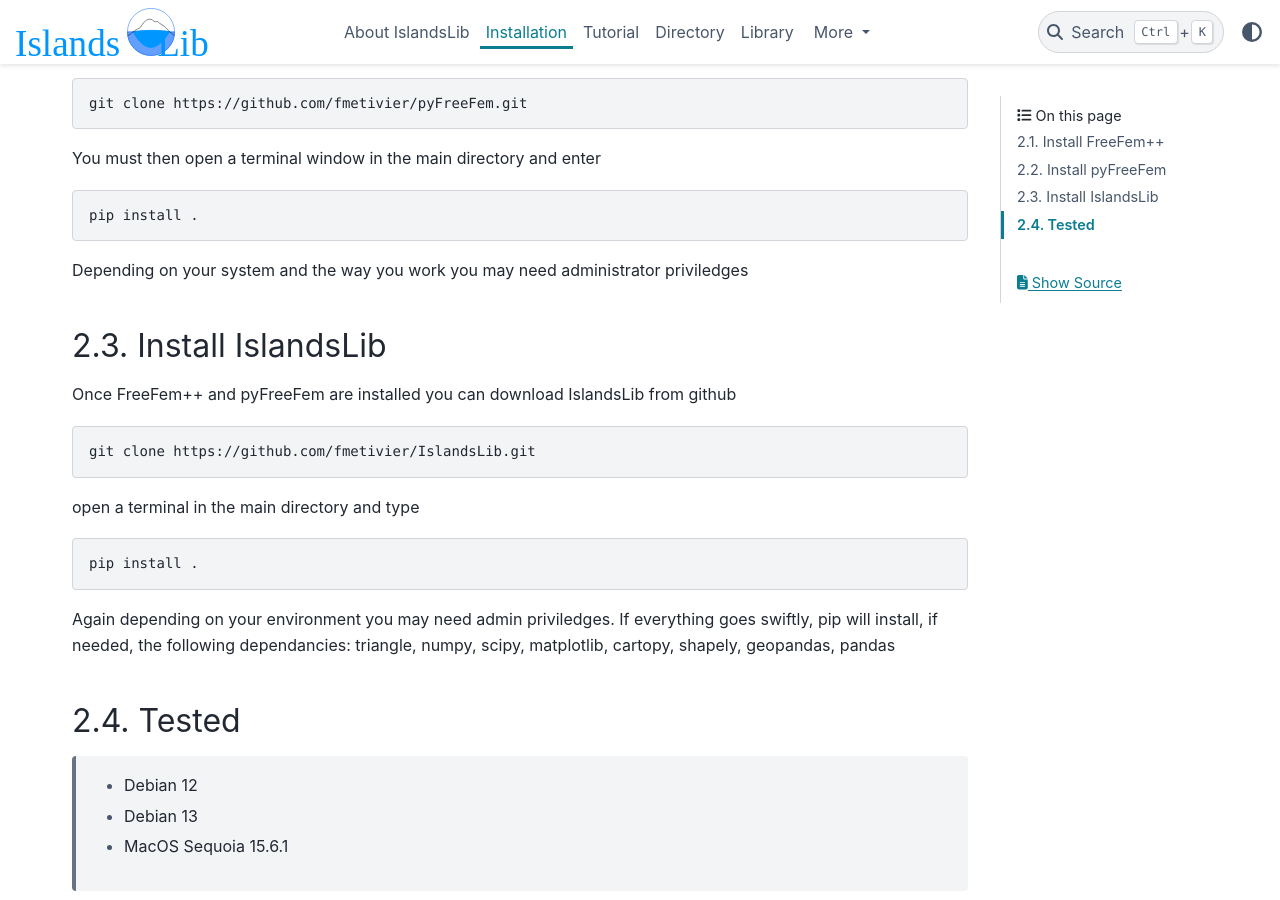
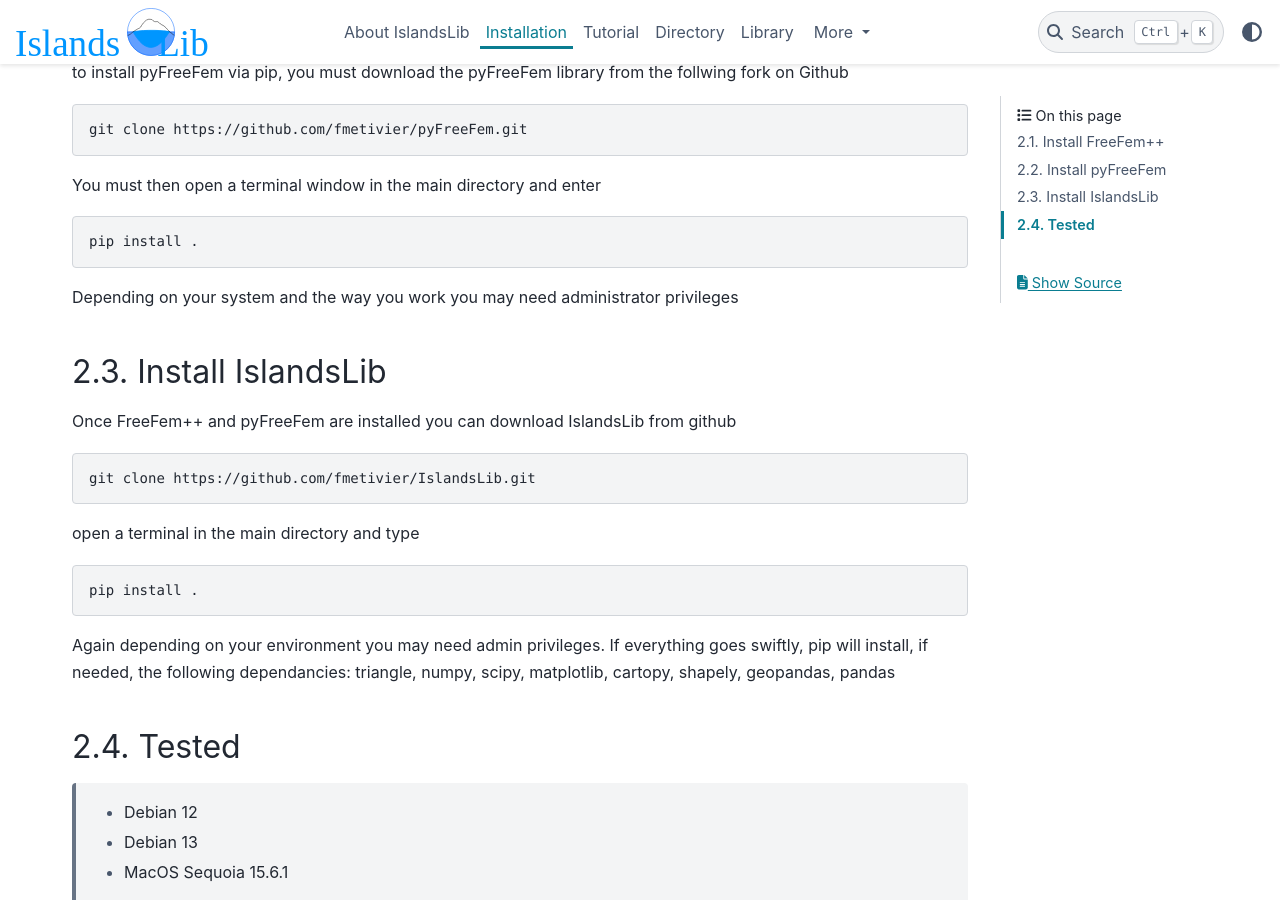
Before and after one commit to fmetivier/IslandsLib, a Sphinx documentation site: the page built from docs/source/Install.rst, in a window 1280 px wide and 900 px high, scrolled down 726 px. Built offline with Sphinx 7.4.7 and the PyData theme 0.15.4, drawn with Linux system fonts in a browser that asks for light colours; some of the changed text lies outside the part shown.

Commit message:
changes to rst doc files and code description

```diff
--- a/docs/source/Directory.rst
+++ b/docs/source/Directory.rst
@@ -26,3 +26,4 @@
    * French Polynesia
       * Rangiroa
          * Motus id (IGN): 782,1270,1384,1570,552,270,453,464,715,44,1043,667,34,1607, 1382, 152, 864 (Avatoru)
+      * Makatea
--- a/docs/source/Install.rst
+++ b/docs/source/Install.rst
@@ -38,7 +39,7 @@
 
     pip install .
 
-Depending on your system and the way you work you may need administrator priviledges
+Depending on your system and the way you work you may need administrator privileges
 
 
 Install IslandsLib
@@ -57,7 +58,7 @@
 
     pip install .
 
-Again depending on your environment you may need admin priviledges.
+Again depending on your environment you may need admin privileges.
 If everything goes swiftly, pip will install, if needed, the following dependancies: triangle, numpy, scipy, matplotlib, cartopy, shapely, geopandas, pandas
 
 
--- a/docs/source/Samples.rst
+++ b/docs/source/Samples.rst
@@ -44,7 +44,7 @@
     This most often comes from the fact that nodes are too close to one another.
 
 
-* Third, we define the parameters of the Triangulation
+* Third, we define the parameters of the triangulation
 
 .. code:: python
 
```
Also changed, not shown: other parts of docs/source/Install.rst (+2 -1 lines), other parts of docs/source/Samples.rst (+1 -1 lines), 1 other file.
